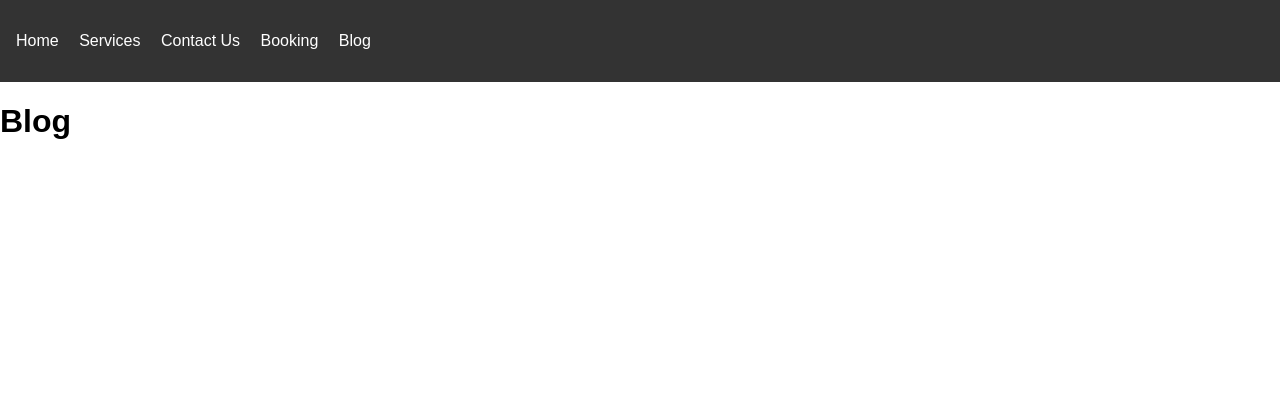
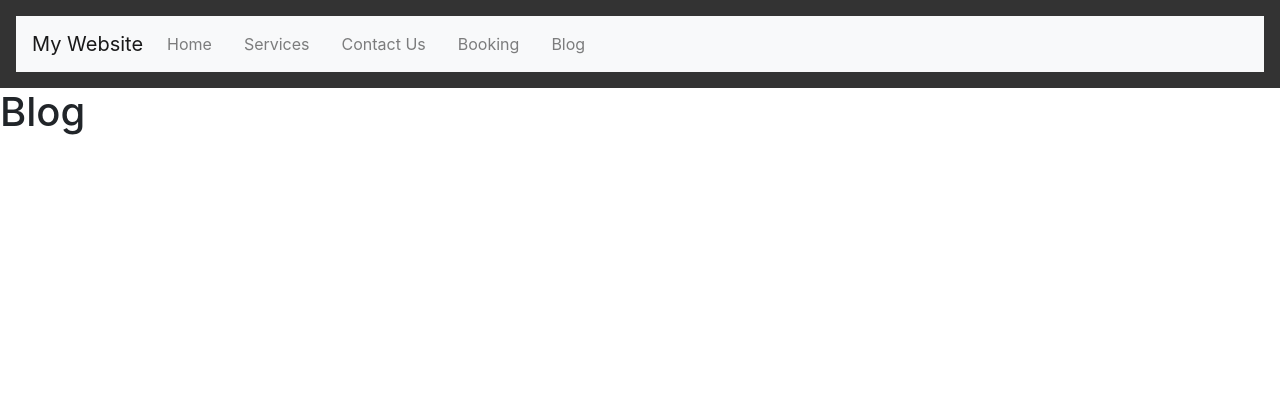
Before and after one commit to paulunder/seeheimat, a Django app: page /blog/ in a window 1280 px wide. Shown: the top 420 px of the page. Run offline with Django 4.2, Linux system fonts and the light colour scheme; data that the repository does not hold is empty; some libraries are stand-ins or nearby versions.

Commit message:
adding bootstrap to base.html

```diff
--- a/templates/base.html
+++ b/templates/base.html
@@ -7,17 +7,34 @@
     <title>{% block title %}My Website{% endblock %}</title>
     {% load static %}
     <link rel="stylesheet" href="{% static 'css/styles.css' %}">
+    <link href="https://stackpath.bootstrapcdn.com/bootstrap/4.5.2/css/bootstrap.min.css" rel="stylesheet">
 </head>
 <body>
     <header>
-        <nav>
-            <ul>
-                <li><a href="{% url 'home' %}">Home</a></li>
-                <li><a href="{% url 'services' %}">Services</a></li>
-                <li><a href="{% url 'contact' %}">Contact Us</a></li>
-                <li><a href="{% url 'booking' %}">Booking</a></li>
-                <li><a href="{% url 'blog_list' %}">Blog</a></li>
-            </ul>
+        <nav class="navbar navbar-expand-lg navbar-light bg-light">
+            <a class="navbar-brand" href="{% url 'home' %}">My Website</a>
+            <button class="navbar-toggler" type="button" data-toggle="collapse" data-target="#navbarNav" aria-controls="navbarNav" aria-expanded="false" aria-label="Toggle navigation">
+                <span class="navbar-toggler-icon"></span>
+            </button>
+            <div class="collapse navbar-collapse" id="navbarNav">
+                <ul class="navbar-nav">
+                    <li class="nav-item">
+                        <a class="nav-link" href="{% url 'home' %}">Home</a>
+                    </li>
+                    <li class="nav-item">
+                        <a class="nav-link" href="{% url 'services' %}">Services</a>
+                    </li>
+                    <li class="nav-item">
+                        <a class="nav-link" href="{% url 'contact' %}">Contact Us</a>
+                    </li>
+                    <li class="nav-item">
+                        <a class="nav-link" href="{% url 'booking' %}">Booking</a>
+                    </li>
+                    <li class="nav-item">
+                        <a class="nav-link" href="{% url 'blog_list' %}">Blog</a>
+                    </li>
+                </ul>
+            </div>
         </nav>
     </header>
 
@@ -28,5 +45,10 @@
     <footer>
         <p>&copy; 2024 My Website</p>
     </footer>
+
+        <!-- Bootstrap JS and dependencies -->
+        <script src="https://code.jquery.com/jquery-3.5.1.slim.min.js"></script>
+        <script src="https://cdn.jsdelivr.net/npm/@popperjs/core@2.5.3/dist/umd/popper.min.js"></script>
+        <script src="https://stackpath.bootstrapcdn.com/bootstrap/4.5.2/js/bootstrap.min.js"></script>
 </body>
 </html>
```
